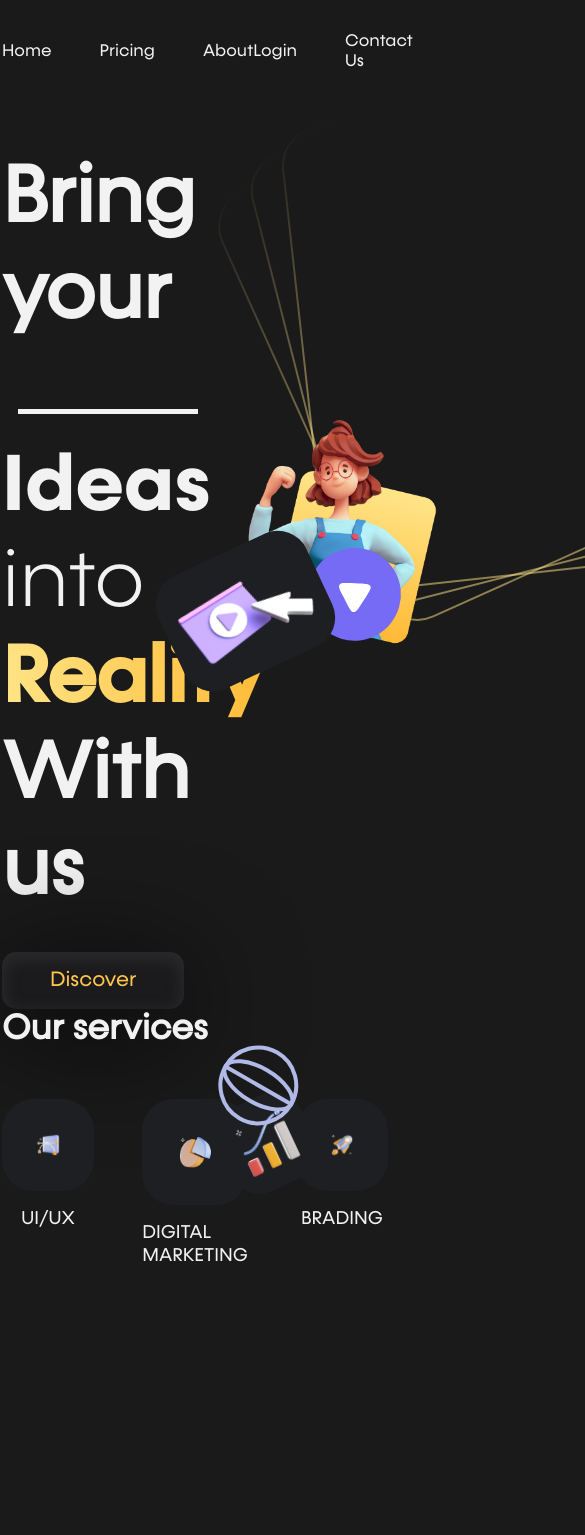
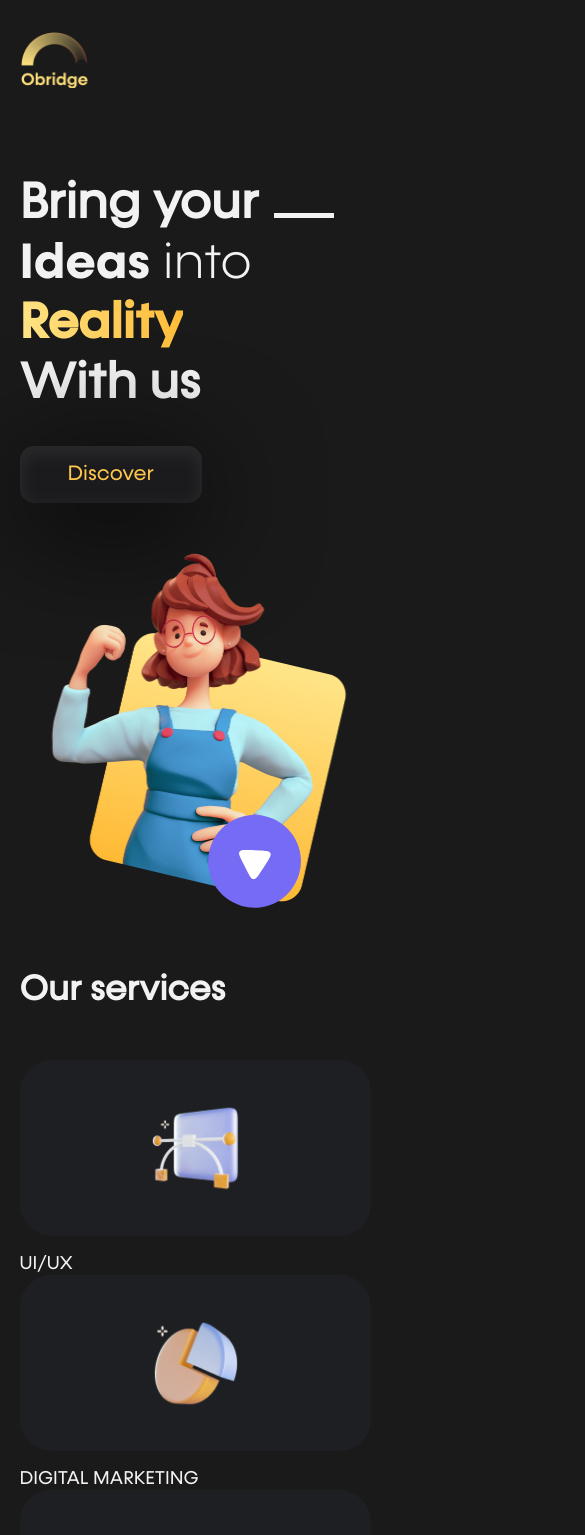
Before and after one commit to YouDontKnowThis/Landings, a Next.js app: page / in a window 390 px wide. Shown: the top 1535 px of the page, 585 px wide, since content can reach past the window. Before the commit the page ends 1315 px from the top, so only its background shows below. Built offline with nearby package versions, Linux system fonts and the light colour scheme.

Commit message:
add the responsive part

```diff
--- a/components/hero/hero.module.scss
+++ b/components/hero/hero.module.scss
@@ -16,10 +16,47 @@
       margin-right: -4rem;
     }
   }
-  .s_card {
+  .playIcon {
     position: absolute;
     top: 65%;
     left: 42%;
-    transform: rotate(-25deg);
+    @media screen and (max-width: 1025px) {
+      display: none;
+    }
+  }
+  @media screen and (max-width: 1025px) {
+    .content {
+      display: block;
+      .main {
+        width: 100%;
+      }
+      .img {
+        width: 80%;
+        margin: auto;
+      }
+    }
+  }
+  @media screen and (max-width: 769px) {
+    .content {
+      display: block;
+      .main {
+        width: 100%;
+      }
+      .img {
+        width: 100%;
+      }
+    }
+  }
+  @media screen and (max-width: 426px) {
+    .content {
+      .main {
+        h1 {
+          font-size: 50px;
+        }
+      }
+      .img {
+        margin: 1.5rem 0;
+      }
+    }
   }
 }
--- a/components/hero/hero.tsx
+++ b/components/hero/hero.tsx
@@ -1,5 +1,5 @@
 import Button from "../../ui/button/button";
-import SmallCard from "../../ui/small-card/small-card";
+import Image from "next/image";
 import classes from "./hero.module.scss";
 import Illustration from "./illustration/illustration";
 import Title from "./title/title";
@@ -17,12 +17,9 @@ const Hero = () => {
             <Illustration />
           </div>
         </div>
-        <SmallCard
-          imgUrl="/images/services/play-video.png"
-          width={141.18}
-          height={102.94}
-          position={classes.s_card}
-        />
+        <div className={classes.playIcon}>
+          <Image src="/images/hero/play.png" width={124.8} height={122.03} />
+        </div>
       </div>
     </section>
   );
--- a/components/services/services.module.scss
+++ b/components/services/services.module.scss
@@ -14,4 +14,10 @@
     bottom: 30%;
     transform: rotate(-25deg);
   }
+  @media screen and (max-width: 426px) {
+    margin-top: 4rem;
+    .content {
+      display: block;
+    }
+  }
 }
--- a/objects/icons/sphere.tsx
+++ b/objects/icons/sphere.tsx
@@ -8,6 +8,7 @@ function SphereIcon() {
   };
   return (
     <svg
+      className="only_desktop"
       style={style}
       xmlns="http://www.w3.org/2000/svg"
       width="110"
--- a/objects/rectangles/rect_1.tsx
+++ b/objects/rectangles/rect_1.tsx
@@ -11,6 +11,7 @@ function Rect_1() {
 
   return (
     <svg
+      className="hide_on_mobile"
       style={style}
       xmlns="http://www.w3.org/2000/svg"
       width="550"
--- a/objects/rectangles/rect_2.tsx
+++ b/objects/rectangles/rect_2.tsx
@@ -10,6 +10,7 @@ function Rect_2() {
   };
   return (
     <svg
+      className="hide_on_mobile"
       style={style}
       xmlns="http://www.w3.org/2000/svg"
       width="550"
--- a/objects/rectangles/rect_3.tsx
+++ b/objects/rectangles/rect_3.tsx
@@ -10,6 +10,7 @@ function Rect_3() {
   };
   return (
     <svg
+      className="hide_on_mobile"
       style={style}
       xmlns="http://www.w3.org/2000/svg"
       width="550"
--- a/styles/main.global.scss
+++ b/styles/main.global.scss
@@ -48,8 +48,19 @@ body {
     text-decoration: none;
   }
 
+  .only_desktop {
+    @media screen and (max-width: 1025px) {
+      display: none;
+    }
+  }
+  .hide_on_mobile {
+    @media screen and (max-width: 500px) {
+      display: none;
+    }
+  }
+
   .container_md {
-    width: 99%;
+    width: 90%;
     max-width: 1300px;
     margin: auto;
   }
--- a/ui/card/card.module.scss
+++ b/ui/card/card.module.scss
@@ -17,4 +17,14 @@
     text-transform: uppercase;
     font-weight: 100;
   }
+
+  @media screen and (max-width: 426px) {
+    align-items: flex-start;
+    &:not(:first-of-type) {
+      margin-left: 0;
+    }
+    .icon {
+      width: 100%;
+    }
+  }
 }
--- a/ui/nav/nav.module.scss
+++ b/ui/nav/nav.module.scss
@@ -4,4 +4,7 @@
     display: flex;
     align-items: center;
   }
+  @media screen and (max-width: 426px) {
+    display: none;
+  }
 }
--- a/ui/small-card/small-card.module.scss
+++ b/ui/small-card/small-card.module.scss
@@ -5,4 +5,7 @@
   place-items: center;
   border-radius: 31.5px;
   background: #1e1f23;
+  @media screen and (max-width: 1025px) {
+    display: none;
+  }
 }
--- a/ui/words/words.module.scss
+++ b/ui/words/words.module.scss
@@ -27,4 +27,7 @@
   width: 180px;
   margin: 0 1rem;
   background-color: var(--white);
+  @media screen and (max-width: 426px) {
+    width: 60px;
+  }
 }
```
Also changed, not shown: public/images/hero/play.png (added).
